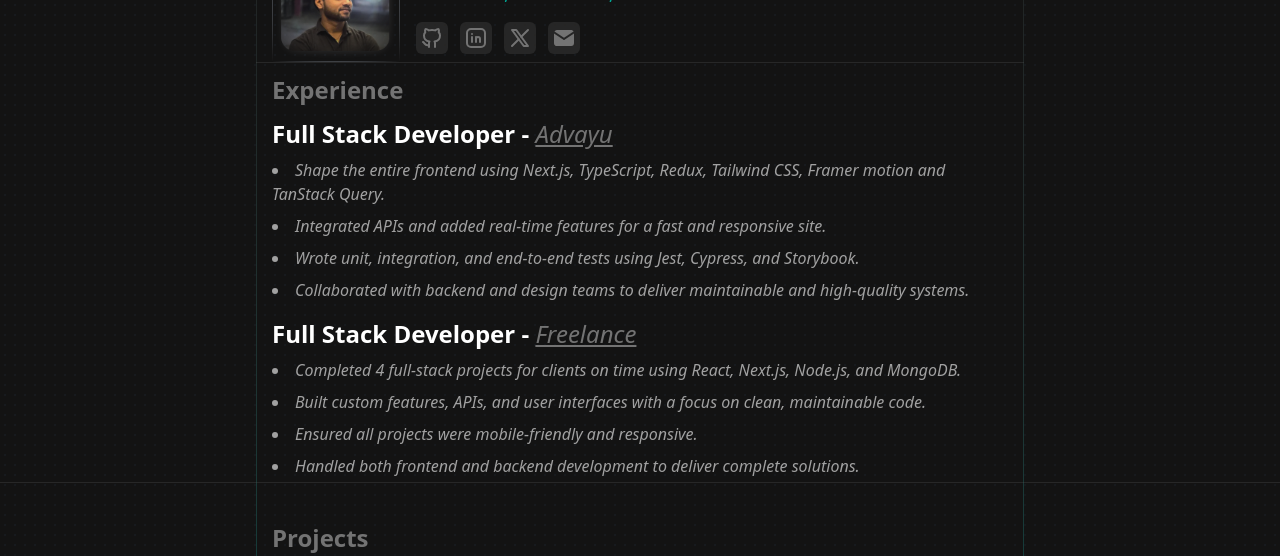
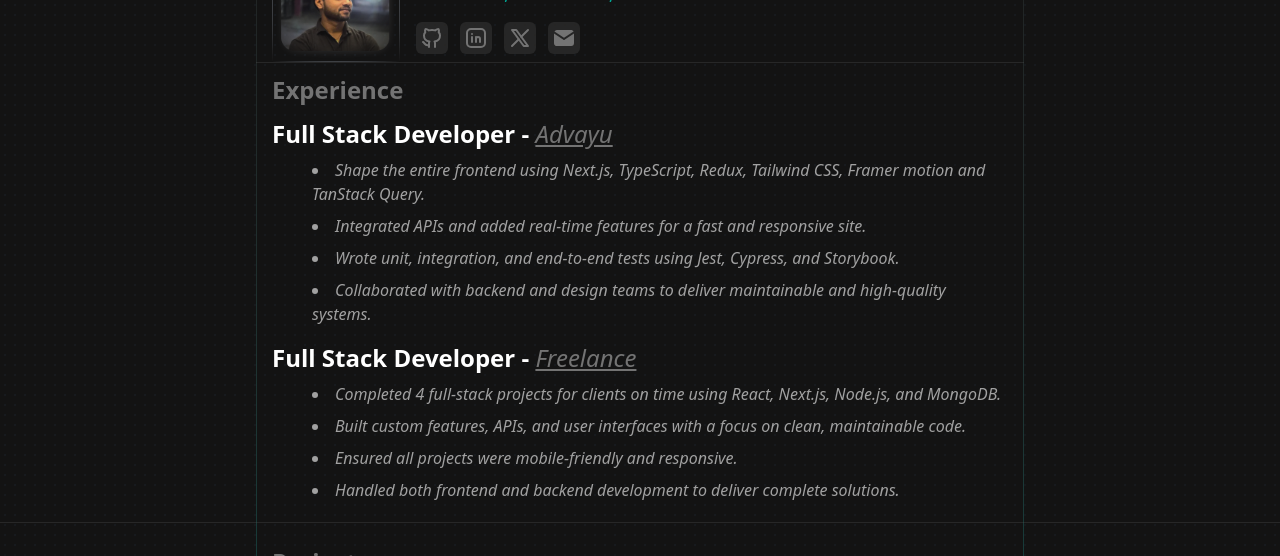
Before and after one commit to shivamvishwakarm/shivam09.tech, a Next.js app: page / in a window 1280 px wide. Shown: the part 130-686 px from the top of the page. Built offline with nearby package versions, Linux system fonts and the light colour scheme.

Commit message:
fix: spacing issue

```diff
--- a/components/Profile.tsx
+++ b/components/Profile.tsx
@@ -18,13 +18,11 @@ const Profile = () => {
                 ],
             }}
             transition={{
-
+                delay: 1,
                 duration: 1,
                 times: [0, 0.5, 1],
                 ease: 'easeInOut',
             }}
-
-
             quality={100} draggable={false} className='md:size-32 size-10 select-none mask-radial-from-16% border border-gray-400 brightness-90 ' src="/profile.png" alt="profile" width={50} height={50} />
 
 
--- a/components/experience.tsx
+++ b/components/experience.tsx
@@ -4,7 +4,7 @@ import Link from 'next/link'
 
 const Experience = () => {
     return (
-        <div className='md:mt-2 mt-8  py-1 ' >
+        <div className='md:mt-2 mt-8  py-1 mb-4' >
 
             <h2 className='text-neutral-500 md:text-2xl text-xl font-semibold mb-3'>Experience </h2>
             <div className='flex flex-col gap-4'>
@@ -16,7 +16,7 @@ const Experience = () => {
                             <h3 className='md:text-2xl text-md font-semibold '>{job.position} - <Link href={job.website} className=" italic font-normal text-neutral-500 underline" target='_blank'>  {job.company}</Link></h3>
                             {
                                 job.description.map((desc, index) => (
-                                    <li key={index} className='font-sans text-md mt-2 text-neutral-400 italic font-thin selection:bg-primary/20 selection:text-primary'>{desc}</li>
+                                    <li key={index} className='ml-10 font-sans text-md mt-2 text-neutral-400 italic font-thin selection:bg-primary/20 selection:text-primary'>{desc}</li>
                                 ))
                             }
 
```
